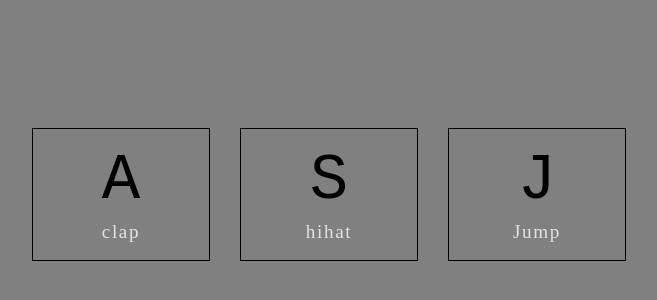
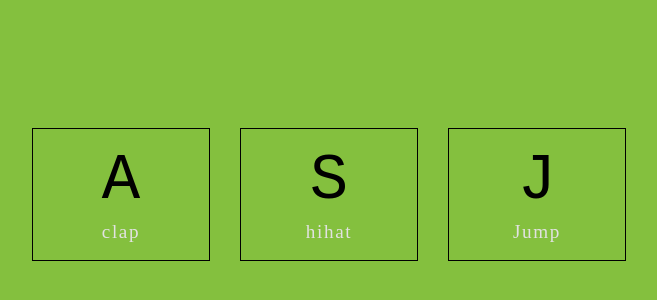
Before and after one commit to rsherman1/sound-board, a plain HTML site: page index.html in a window 1280 px wide. Shown: the part 206-506 px from the top of the page, without its empty margins (311-968 px from the left). Drawn offline with Linux system fonts and the light colour scheme.

Commit message:
cahnged background color

```diff
--- a/style.css
+++ b/style.css
@@ -1,7 +1,7 @@
 /* Set Fonts and Resets */
 body,
 html {
-  background: gray;
+  background: rgb(132, 192, 62);
   margin: 0;
   overflow-x: hidden;
   padding: 0;
```
